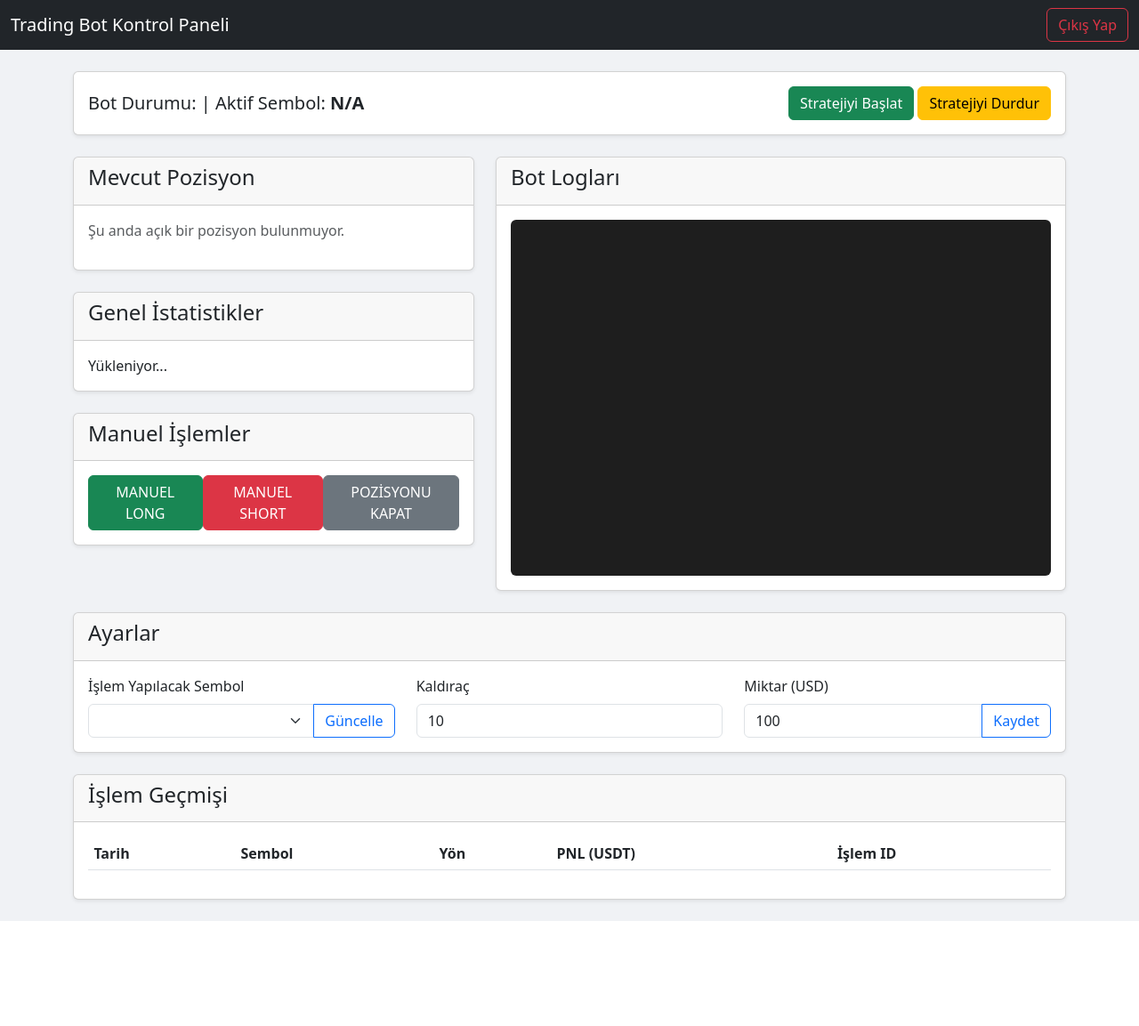
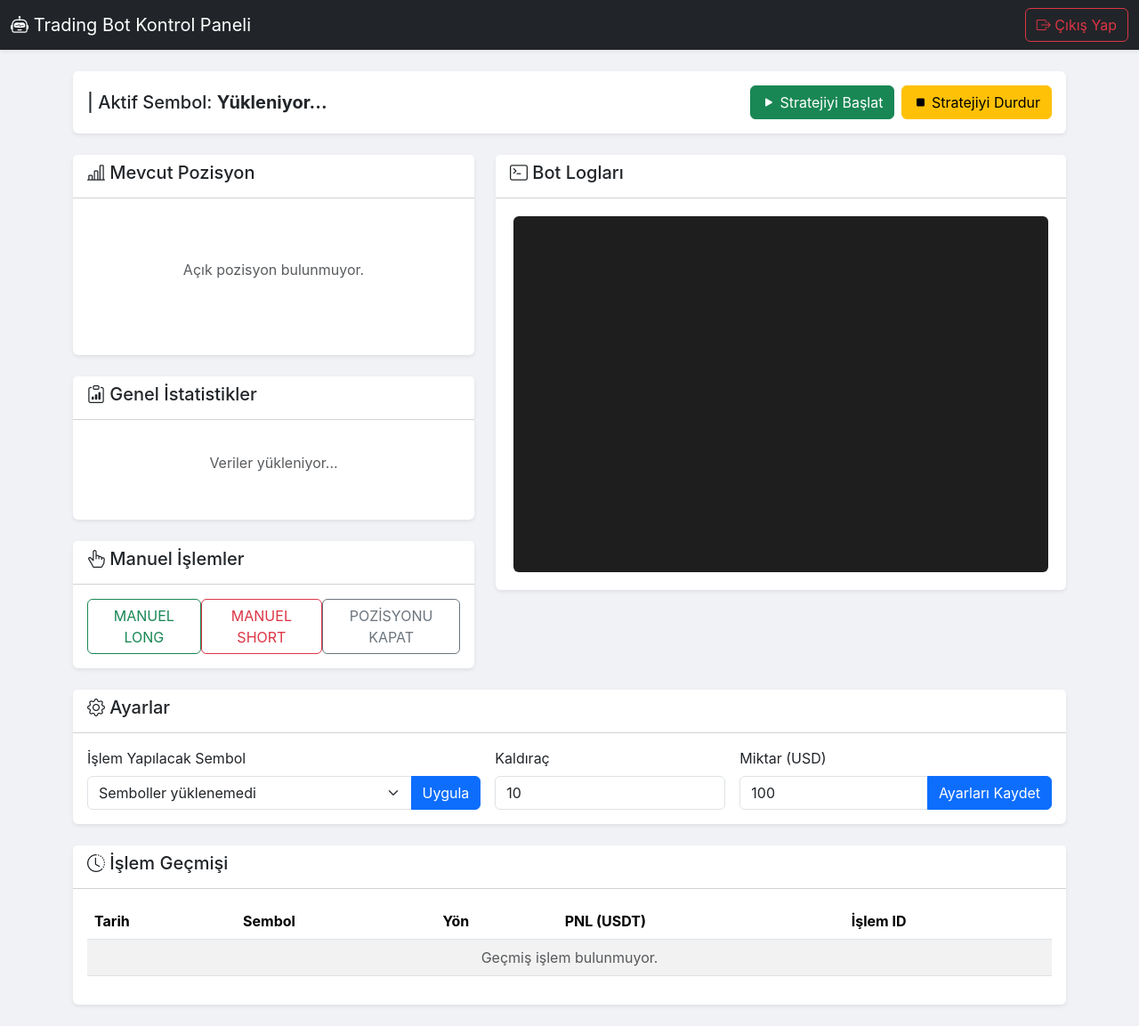
Before and after one commit to kadir123456/bte, a Flask app: template templates/dashboard.html in a window 1280 px wide. Shown: the whole page at 89% size. Before the commit the page ends 1035 px from the top, so only its background shows below. Run offline with Flask 3, Linux system fonts and the light colour scheme; the template is opened without the code that fills it, so the values that code supplies are empty.

Commit message:
Update dashboard.html

```diff
--- a/templates/dashboard.html
+++ b/templates/dashboard.html
@@ -4,101 +4,107 @@
     <meta charset="UTF-8">
     <meta name="viewport" content="width=device-width, initial-scale=1.0">
     <title>Kontrol Paneli - Trading Bot</title>
-    <link href="https://cdn.jsdelivr.net/npm/bootstrap@5.3.0/dist/css/bootstrap.min.css" rel="stylesheet">
+    <link href="https://cdn.jsdelivr.net/npm/bootstrap@5.3.3/dist/css/bootstrap.min.css" rel="stylesheet">
+    <link rel="stylesheet" href="https://cdn.jsdelivr.net/npm/bootstrap-icons@1.11.3/font/bootstrap-icons.min.css">
     <style>
-        body { background-color: #f0f2f5; }
+        body { background-color: #f0f2f5; font-family: -apple-system, BlinkMacSystemFont, "Segoe UI", Roboto, "Helvetica Neue", Arial, sans-serif; }
+        .card { border: none; }
         .status-badge { font-size: 1rem; vertical-align: middle; }
-        #logs { height: 400px; background-color: #1e1e1e; color: #d4d4d4; font-family: monospace; font-size: 0.85rem; overflow-y: scroll; }
-        .card-body-small-padding { padding: 1rem; }
-        .table-sm td, .table-sm th { padding: .4rem; }
+        #logs {
+            height: 400px;
+            background-color: #1e1e1e;
+            color: #d4d4d4;
+            font-family: Consolas, "Courier New", monospace;
+            font-size: 0.85rem;
+            overflow-y: scroll;
+            border-radius: 0.375rem;
+        }
+        .card-body-small-padding { padding: 1.25rem; }
+        .table-sm td, .table-sm th { padding: .5rem; vertical-align: middle; }
+        .pnl-positive { color: #198754; font-weight: 500; }
+        .pnl-negative { color: #dc3545; font-weight: 500; }
     </style>
 </head>
 <body>
-    <nav class="navbar navbar-expand-lg navbar-dark bg-dark">
+    <nav class="navbar navbar-expand-lg navbar-dark bg-dark shadow-sm">
         <div class="container-fluid">
-            <a class="navbar-brand" href="#">Trading Bot Kontrol Paneli</a>
-            <div class="d-flex">
-                <a href="{{ url_for('logout') }}" class="btn btn-outline-danger">Çıkış Yap</a>
-            </div>
+            <a class="navbar-brand" href="#"><i class="bi bi-robot"></i> Trading Bot Kontrol Paneli</a>
+            <a href="{{ url_for('logout') }}" class="btn btn-outline-danger"><i class="bi bi-box-arrow-right"></i> Çıkış Yap</a>
         </div>
     </nav>
 
     <div class="container mt-4">
+        <div class="card shadow-sm mb-4">
+            <div class="card-body d-flex justify-content-between align-items-center flex-wrap gap-3">
+                <h5 class="mb-0">
+                    <span id="bot-status-badge"></span>
+                    | Aktif Sembol: <strong id="active-symbol-text">Yükleniyor...</strong>
+                </h5>
+                <div class="d-flex gap-2">
+                    <button id="start-bot-btn" class="btn btn-success"><i class="bi bi-play-fill"></i> Stratejiyi Başlat</button>
+                    <button id="stop-bot-btn" class="btn btn-warning"><i class="bi bi-stop-fill"></i> Stratejiyi Durdur</button>
+                </div>
+            </div>
+        </div>
+
         <div class="row">
-            <div class="col-md-12">
+            <div class="col-lg-5">
                 <div class="card shadow-sm mb-4">
-                    <div class="card-body d-flex justify-content-between align-items-center">
-                        <div>
-                            <h5 class="mb-0">
-                                Bot Durumu: <span id="bot-status-badge"></span>
-                                | Aktif Sembol: <strong id="active-symbol-text">N/A</strong>
-                            </h5>
+                    <div class="card-header bg-white"><h5><i class="bi bi-bar-chart-line"></i> Mevcut Pozisyon</h5></div>
+                    <div class="card-body card-body-small-padding" id="position-info">
+                        <p class="text-muted text-center py-5">Açık pozisyon bulunmuyor.</p>
                     </div>
-                        <div>
-                            <button id="start-bot-btn" class="btn btn-success">Stratejiyi Başlat</button>
-                            <button id="stop-bot-btn" class="btn btn-warning">Stratejiyi Durdur</button>
                 </div>
+
+                <div class="card shadow-sm mb-4">
+                    <div class="card-header bg-white"><h5><i class="bi bi-clipboard-data"></i> Genel İstatistikler</h5></div>
+                    <div class="card-body card-body-small-padding" id="stats-info">
+                        <p class="text-muted text-center py-3">Veriler yükleniyor...</p>
+                    </div>
+                </div>
+
+                 <div class="card shadow-sm mb-4">
+                    <div class="card-header bg-white"><h5><i class="bi bi-hand-index-thumb"></i> Manuel İşlemler</h5></div>
+                    <div class="card-body d-flex justify-content-around p-3">
+                        <button class="btn btn-outline-success" onclick="manualTrade('LONG')">MANUEL LONG</button>
+                        <button class="btn btn-outline-danger" onclick="manualTrade('SHORT')">MANUEL SHORT</button>
+                        <button class="btn btn-outline-secondary" onclick="closePosition()">POZİSYONU KAPAT</button>
+                    </div>
+                </div>
+            </div>
+
+            <div class="col-lg-7">
+                <div class="card shadow-sm mb-4">
+                    <div class="card-header bg-white"><h5><i class="bi bi-terminal"></i> Bot Logları</h5></div>
+                    <div class="card-body card-body-small-padding">
+                        <div id="logs" class="p-2"></div>
                     </div>
                 </div>
             </div>
         </div>
 
         <div class="row">
+             <div class="col-12">
+                <div class="card shadow-sm mb-4">
+                    <div class="card-header bg-white"><h5><i class="bi bi-gear"></i> Ayarlar</h5></div>
+                    <div class="card-body">
+                        <div class="row g-3 align-items-end">
                             <div class="col-md-5">
-                <div class="card shadow-sm mb-4">
-                    <div class="card-header"><h4>Mevcut Pozisyon</h4></div>
-                    <div class="card-body card-body-small-padding" id="position-info">
-                        <p class="text-muted">Şu anda açık bir pozisyon bulunmuyor.</p>
+                                <label for="symbol-select" class="form-label">İşlem Yapılacak Sembol</label>
+                                <div class="input-group">
+                                    <select class="form-select" id="symbol-select" aria-label="Sembol Seçimi"></select>
+                                    <button class="btn btn-primary" onclick="updateSymbol()">Uygula</button>
                                 </div>
                             </div>
-
-                <div class="card shadow-sm mb-4">
-                    <div class="card-header"><h4>Genel İstatistikler</h4></div>
-                    <div class="card-body card-body-small-padding" id="stats-info">
-                        Yükleniyor...
-                    </div>
-                </div>
-                 <div class="card shadow-sm mb-4">
-                    <div class="card-header"><h4>Manuel İşlemler</h4></div>
-                    <div class="card-body d-flex justify-content-around">
-                        <button class="btn btn-success" onclick="manualTrade('LONG')">MANUEL LONG</button>
-                        <button class="btn btn-danger" onclick="manualTrade('SHORT')">MANUEL SHORT</button>
-                        <button class="btn btn-secondary" onclick="closePosition()">POZİSYONU KAPAT</button>
-                    </div>
-                </div>
-            </div>
-            <div class="col-md-7">
-                <div class="card shadow-sm mb-4">
-                    <div class="card-header"><h4>Bot Logları</h4></div>
-                    <div class="card-body card-body-small-padding">
-                        <div id="logs" class="p-2 rounded"></div>
-                    </div>
-                </div>
-            </div>
-        </div>
-
-        <div class="row">
-             <div class="col-md-12">
-                <div class="card shadow-sm mb-4">
-                    <div class="card-header"><h4>Ayarlar</h4></div>
-                    <div class="card-body">
-                        <div class="row">
-                            <div class="col-md-4">
-                                <label for="symbol-select" class="form-label">İşlem Yapılacak Sembol</label>
-                                <div class="input-group">
-                                    <select class="form-select" id="symbol-select"></select>
-                                    <button class="btn btn-outline-primary" onclick="updateSymbol()">Güncelle</button>
-                                </div>
-                            </div>
-                            <div class="col-md-4">
+                            <div class="col-md-3">
                                 <label for="leverage-input" class="form-label">Kaldıraç</label>
-                                <input type="number" id="leverage-input" class="form-control" value="10">
+                                <input type="number" id="leverage-input" class="form-control" value="10" min="1" max="125">
                             </div>
                             <div class="col-md-4">
                                 <label for="quantity-input" class="form-label">Miktar (USD)</label>
                                 <div class="input-group">
-                                    <input type="number" id="quantity-input" class="form-control" value="100">
-                                    <button class="btn btn-outline-primary" onclick="updateSettings()">Kaydet</button>
+                                    <input type="number" id="quantity-input" class="form-control" value="100" min="1">
+                                    <button class="btn btn-primary" onclick="updateSettings()">Ayarları Kaydet</button>
                                 </div>
                             </div>
                         </div>
@@ -106,17 +112,19 @@
                 </div>
             </div>
 
-            <div class="col-md-12">
+            <div class="col-12">
                  <div class="card shadow-sm mb-4">
-                    <div class="card-header"><h4>İşlem Geçmişi</h4></div>
+                    <div class="card-header bg-white"><h5><i class="bi bi-clock-history"></i> İşlem Geçmişi</h5></div>
                     <div class="card-body">
-                         <table class="table table-striped table-sm">
+                        <div class="table-responsive">
+                            <table class="table table-striped table-hover table-sm">
                                 <thead>
                                     <tr>
                                         <th>Tarih</th><th>Sembol</th><th>Yön</th><th>PNL (USDT)</th><th>İşlem ID</th>
                                     </tr>
                                 </thead>
                                 <tbody id="trades-history-body">
+                                    <tr><td colspan="5" class="text-center text-muted">Geçmiş işlem bulunmuyor.</td></tr>
                                 </tbody>
                             </table>
                         </div>
@@ -124,8 +132,10 @@
                  </div>
             </div>
         </div>
+    </div>
 
 <script>
+    document.addEventListener('DOMContentLoaded', () => {
         // --- ELEMENT REFERANSLARI ---
         const logContainer = document.getElementById('logs');
         const statusBadge = document.getElementById('bot-status-badge');
@@ -147,7 +157,8 @@
                 });
                 return await response.json();
             } catch (error) {
-            console.error('API isteği başarısız:', error);
+                console.error(`API isteği başarısız: ${url}`, error);
+                alert("Sunucu ile iletişim kurulamadı. Lütfen internet bağlantınızı kontrol edin.");
             }
         }
 
@@ -155,24 +166,28 @@
         startBtn.addEventListener('click', () => postData('/start_bot'));
         stopBtn.addEventListener('click', () => postData('/stop_bot'));
 
-    function manualTrade(side) {
+        window.manualTrade = function(side) {
             if (confirm(`${side} yönünde manuel işlem açmak istediğinize emin misiniz?`)) {
                 postData('/manual_trade', { side: side });
             }
         }
 
-    function closePosition() {
+        window.closePosition = function() {
             if (confirm('Mevcut pozisyonu kapatmak istediğinize emin misiniz?')) {
                 postData('/close_position');
             }
         }
 
-    function updateSymbol() {
+        window.updateSymbol = function() {
             const selectedSymbol = symbolSelect.value;
+            if (selectedSymbol) {
                 postData('/update_symbol', { symbol: selectedSymbol });
+            } else {
+                alert("Lütfen listeden bir sembol seçin.");
+            }
         }
 
-    function updateSettings() {
+        window.updateSettings = function() {
             const leverage = document.getElementById('leverage-input').value;
             const quantity_usd = document.getElementById('quantity-input').value;
             postData('/update_settings', { leverage: leverage, quantity_usd: quantity_usd });
@@ -187,53 +202,55 @@
                     p.className = 'mb-0';
                     logContainer.appendChild(p);
                 });
-            logContainer.scrollTop = logContainer.scrollHeight; // Otomatik aşağı kaydır
+                logContainer.scrollTop = logContainer.scrollHeight;
             }
         }
 
-    function updateStatus(data) {
+        function updateStatusUI(data) {
             // Bot durumu
             if (data.bot_status) {
-            statusBadge.innerHTML = '<span class="badge bg-success status-badge">Çalışıyor</span>';
+                statusBadge.innerHTML = '<span class="badge bg-success status-badge"><i class="bi bi-check-circle-fill"></i> Çalışıyor</span>';
                 startBtn.disabled = true;
                 stopBtn.disabled = false;
             } else {
-            statusBadge.innerHTML = '<span class="badge bg-danger status-badge">Durdu</span>';
+                statusBadge.innerHTML = '<span class="badge bg-danger status-badge"><i class="bi bi-x-circle-fill"></i> Durdu</span>';
                 startBtn.disabled = false;
                 stopBtn.disabled = true;
             }
-        activeSymbolText.textContent = data.active_symbol;
+            activeSymbolText.textContent = data.active_symbol || 'N/A';
 
             // Pozisyon bilgisi
             if (data.position) {
                 const pos = data.position;
-            const pnlClass = parseFloat(pos.pnl_usdt) >= 0 ? 'text-success' : 'text-danger';
+                const pnl = parseFloat(pos.pnl_usdt);
+                const pnlClass = pnl >= 0 ? 'pnl-positive' : 'pnl-negative';
+                const pnlIcon = pnl >= 0 ? '<i class="bi bi-arrow-up-right"></i>' : '<i class="bi bi-arrow-down-left"></i>';
                 const side = parseFloat(pos.quantity) > 0 ? 'LONG' : 'SHORT';
                 const sideClass = side === 'LONG' ? 'text-success' : 'text-danger';
 
                 positionInfo.innerHTML = `
-                <table class="table table-sm">
+                    <table class="table table-sm table-borderless">
                         <tr><th>Sembol</th><td><strong>${pos.symbol} (${pos.leverage}x)</strong></td></tr>
                         <tr><th>Yön</th><td><strong class="${sideClass}">${side}</strong></td></tr>
                         <tr><th>Miktar</th><td>${pos.quantity}</td></tr>
                         <tr><th>Giriş Fiyatı</th><td>${pos.entry_price}</td></tr>
                         <tr><th>Anlık Fiyat</th><td>${pos.mark_price}</td></tr>
-                    <tr><th>TP/SL</th><td>${pos.tp_price} / ${pos.sl_price}</td></tr>
-                    <tr><th>PnL / ROI</th><td><strong class="${pnlClass}">${pos.pnl_usdt} USDT / ${pos.roi_percent}%</strong></td></tr>
+                        <tr><th>TP / SL</th><td>${pos.tp_price} / ${pos.sl_price}</td></tr>
+                        <tr><th>PnL / ROI</th><td class="${pnlClass}">${pnlIcon} ${pos.pnl_usdt} USDT / ${pos.roi_percent}%</td></tr>
                     </table>
                 `;
             } else {
-            positionInfo.innerHTML = '<p class="text-muted">Şu anda açık bir pozisyon bulunmuyor.</p>';
+                positionInfo.innerHTML = '<p class="text-muted text-center py-5">Açık pozisyon bulunmuyor.</p>';
             }
 
             // İstatistikler
-        if(data.stats) {
+            if (data.stats) {
                 const stats = data.stats;
                 const winRateClass = stats.win_rate >= 50 ? 'text-success' : 'text-danger';
                 statsInfo.innerHTML = `
-                <table class="table table-sm">
-                    <tr><th>Toplam PNL</th><td><strong>${stats.total_pnl.toFixed(2)} USDT</strong></td></tr>
-                    <tr><th>Kazanma Oranı</th><td><strong class="${winRateClass}">${stats.win_rate.toFixed(2)}%</strong></td></tr>
+                    <table class="table table-sm table-borderless">
+                        <tr><th>Toplam PNL</th><td class="${stats.total_pnl >= 0 ? 'pnl-positive' : 'pnl-negative'}">${stats.total_pnl.toFixed(2)} USDT</td></tr>
+                        <tr><th>Kazanma Oranı</th><td class="${winRateClass}">${stats.win_rate.toFixed(2)}%</td></tr>
                         <tr><th>Kazanan / Kaybeden</th><td><span class="text-success">${stats.wins}</span> / <span class="text-danger">${stats.losses}</span></td></tr>
                         <tr><th>Toplam İşlem</th><td>${stats.total_trades}</td></tr>
                     </table>
@@ -241,11 +258,11 @@
             }
 
             // İşlem Geçmişi
-        if(data.all_trades && data.all_trades.length > 0) {
-            tradesHistoryBody.innerHTML = ''; // Temizle
+            if (data.all_trades && data.all_trades.length > 0) {
+                tradesHistoryBody.innerHTML = '';
                 data.all_trades.forEach(trade => {
-                const pnlClass = trade[4] > 0 ? 'text-success' : 'text-danger';
-                const date = new Date(trade[5]).toLocaleString('tr-TR');
+                    const pnlClass = trade[4] >= 0 ? 'pnl-positive' : 'pnl-negative';
+                    const date = new Date(trade[5]).toLocaleString('tr-TR', { day: '2-digit', month: '2-digit', year: 'numeric', hour: '2-digit', minute: '2-digit'});
                     const row = `
                         <tr>
                             <td>${date}</td>
@@ -257,6 +274,8 @@
                     `;
                     tradesHistoryBody.innerHTML += row;
                 });
+            } else {
+                 tradesHistoryBody.innerHTML = '<tr><td colspan="5" class="text-center text-muted">Geçmiş işlem bulunmuyor.</td></tr>';
             }
         }
 
@@ -264,9 +283,12 @@
         async function fetchStatus() {
             try {
                 const response = await fetch('/get_status');
+                if (!response.ok) {
+                    throw new Error(`HTTP error! status: ${response.status}`);
+                }
                 const data = await response.json();
                 updateLogs(data.logs);
-            updateStatus(data);
+                updateStatusUI(data);
             } catch (error) {
                 console.error('Durum güncellenemedi:', error);
             }
@@ -276,16 +298,20 @@
             try {
                 const response = await fetch('/get_all_symbols');
                 const data = await response.json();
-            if(data.symbols) {
+                if (data.symbols && data.symbols.length > 0) {
+                    const currentSymbol = activeSymbolText.textContent;
                     symbolSelect.innerHTML = '';
                     data.symbols.forEach(symbol => {
                         const option = document.createElement('option');
                         option.value = symbol;
                         option.textContent = symbol;
+                        if (symbol === currentSymbol) {
+                            option.selected = true;
+                        }
                         symbolSelect.appendChild(option);
                     });
-                // Aktif sembolü seçili getir
-                symbolSelect.value = activeSymbolText.textContent;
+                } else {
+                    symbolSelect.innerHTML = '<option>Semboller yüklenemedi</option>';
                 }
             } catch (error) {
                 console.error('Semboller çekilemedi:', error);
@@ -293,10 +319,13 @@
         }
 
         // Sayfa yüklendiğinde ve sonrasında periyodik olarak veri çek
-    document.addEventListener('DOMContentLoaded', () => {
-        fetchStatus();
-        fetchAllSymbols();
-        setInterval(fetchStatus, 3000); // Her 3 saniyede bir durumu güncelle
+        (async () => {
+            await fetchStatus(); // İlk durum ve sembol adını yükle
+            await fetchAllSymbols(); // Sembolleri doldur
+
+            // IP banını önlemek için güncelleme sıklığını 15 saniyeye yavaşlatıyoruz.
+            setInterval(fetchStatus, 15000);
+        })();
     });
 </script>
 
```
Lines whose indentation alone changed are shown as unchanged.
